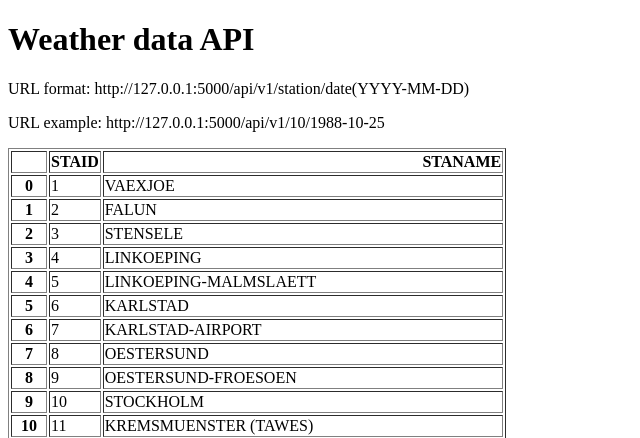
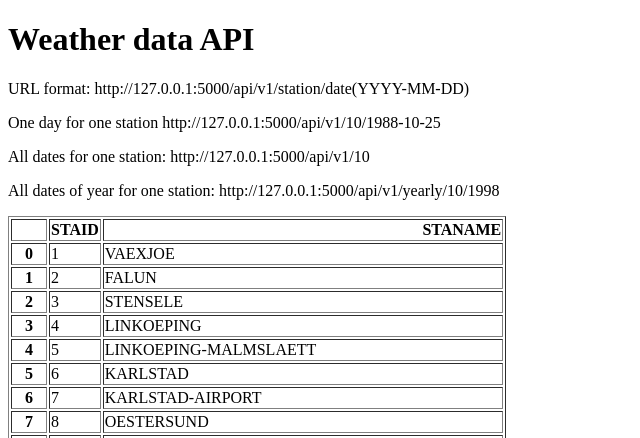
Before and after one commit to pythonPlant12/weather-api, a Flask app: page / in a window 1280 px wide. Shown: the top 438 px of the page, without its empty margins (0-640 px from the left). Run offline with Flask 2, Linux system fonts and the light colour scheme.

Commit message:
Add URL, endpoint for yearly and all data

```diff
--- a/main.py
+++ b/main.py
@@ -10,7 +10,7 @@ def home():
 
 
 @app.route("/api/v1/<station>/<date>")
-def about(station, date):
+def day_station_temperature(station, date):
     filename = "data_small/TG_STAID" + str(station).zfill(6) + ".txt"
     df = pd.read_csv(filename, skiprows=20, parse_dates=["    DATE"])
     temperature = df.loc[df["    DATE"] == date]["   TG"].squeeze() / 10
@@ -19,5 +19,20 @@ def about(station, date):
             "temperature": temperature}
 
 
+@app.route("/api/v1/<station>")
+def station_temperature(station):
+    filename = "data_small/TG_STAID" + str(station).zfill(6) + ".txt"
+    df = pd.read_csv(filename, skiprows=20, parse_dates=["    DATE"])
+    dict = df.to_dict(orient="records")
+    return dict
+
+@app.route("/api/v1/yearly/<station>/<year>")
+def year_station_temperature(station, year):
+    filename = "data_small/TG_STAID" + str(station).zfill(6) + ".txt"
+    df = pd.read_csv(filename, skiprows=20)
+    df["    DATE"] = df["    DATE"].astype(str)
+    result = df[df["    DATE"].str.startswith(str(year))].to_dict(orient="records")
+    return result
+
 if __name__ == "__main__":
     app.run(debug=True)
--- a/templates/home.html
+++ b/templates/home.html
@@ -7,7 +7,9 @@
 <body>
 <h1>Weather data API</h1>
 <p>URL format: http://127.0.0.1:5000/api/v1/station/date(YYYY-MM-DD)</p>
-<p>URL example: http://127.0.0.1:5000/api/v1/10/1988-10-25</p>
+<p>One day for one station http://127.0.0.1:5000/api/v1/10/1988-10-25</p>
+<p>All dates for one station: http://127.0.0.1:5000/api/v1/10</p>
+<p>All dates of year for one station: http://127.0.0.1:5000/api/v1/yearly/10/1998</p>
 <p>{{hi_there|safe}}</p>
 </body>
 </html>
```
